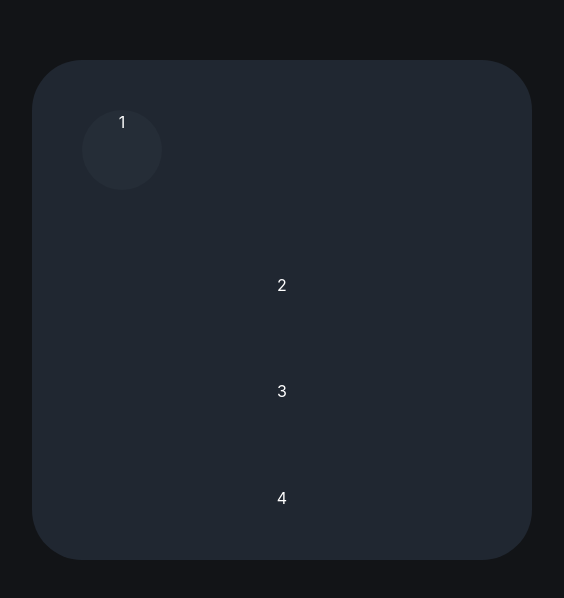
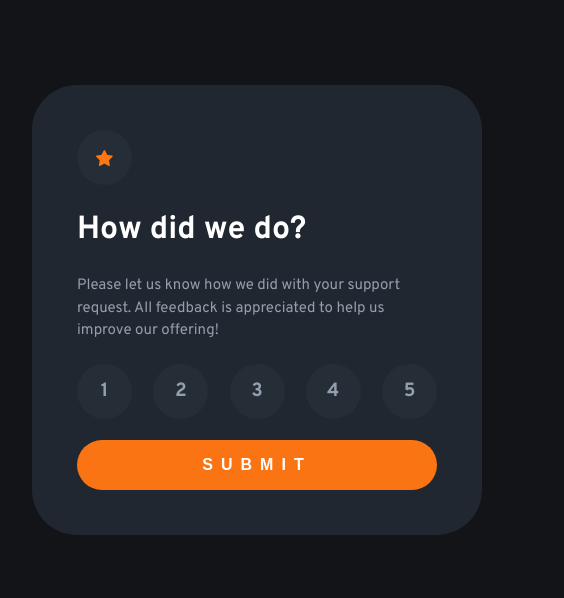
Before and after one commit to Nelia11/rating-component-vite-ts, a React (Vite) app: page / in a window 390 px wide. Shown: the part 112-710 px from the top of the page, 564 px wide, since content can reach past the window. Built offline with nearby package versions, Linux system fonts and the light colour scheme.

Commit message:
Add desktop and mobile design for active states

```diff
--- a/src/App.css
+++ b/src/App.css
@@ -1,3 +1,5 @@
+@import url('https://fonts.googleapis.com/css2?family=Overpass:wght@400;700&display=swap');
+
 #root {
   max-width: 1280px;
   margin: 0 auto;
@@ -10,8 +12,8 @@
 
 .container {
   background-color: hsl(215.3,21%,15.9%);
-  width: 500px;
-  height: 500px;
+  width: 450px;
+  height: 450px;
   border-radius: 10%;
   display: flex;
   justify-content: center;
@@ -26,9 +28,28 @@
   justify-content: space-between;
 }
 
-.circle {
-  background-color:  hsl(213, 19%, 18%);
-  width: 80px;
-  height: 80px;
-  border-radius: 50%;
+h1 {
+  text-align: left;
+  font-family: 'Overpass', sans-serif;
+  font-weight: 700;
 }
+
+p {
+  text-align: left;
+  font-family: 'Overpass', sans-serif;
+  font-weight: 400;
+  font-size: 15px;
+  color: hsl(217, 12%, 63%);
+}
+
+@media screen and (max-width: 375px) {
+  .container {
+    width: 350px;
+    border-radius: 1.2rem;
+  }
+
+  .row-wrap {
+    width: 85%;
+    height: 85%;
+  }
+}
--- a/src/App.tsx
+++ b/src/App.tsx
@@ -1,14 +1,20 @@
 import './App.css'
+import RatingRow from './components/RatingRow/RatingRow'
+import StarredCircle from './components/StarredCircle/StarredCircle';
+import SubmitButton from './components/UI/SubmitButton/SubmitButton';
 
 function App() {
-
   return (
     <div className="container">
       <div className="row-wrap">
-        <div className="circle">1</div>
-        <div>2</div>
-        <div>3</div>
-        <div>4</div>
+        <StarredCircle />
+        <h1>How did we do?</h1>
+        <p>
+          Please let us know how we did with your support request.
+          All feedback is appreciated to help us improve our offering!
+        </p>
+        <RatingRow />
+        <SubmitButton />
       </div>
     </div>
   )
--- /dev/null
+++ b/src/components/Circle/Circle.css
@@ -0,0 +1,22 @@
+.circle {
+    background-color:  hsl(213, 19%, 18%);
+    width: 55px;
+    height: 55px;
+    border-radius: 50%;
+    border: none;
+    font-family: 'Overpass', sans-serif;
+    font-weight: 700;
+    font-size: larger;
+    color: hsl(217, 12%, 63%);
+    transition: background-color 0.5 ease;
+}
+
+.circle:hover {
+    background-color: hsl(25, 97%, 53%);
+    color: hsl(0, 0%, 100%);
+}
+
+.circle:focus {
+    background-color: hsl(216, 12%, 54%);
+    color: hsl(0, 0%, 100%);
+}
--- /dev/null
+++ b/src/components/Circle/Circle.tsx
@@ -0,0 +1,13 @@
+import "./Circle.css";
+import { Props } from "../../interfaces/Interfaces";
+
+const Circle = ({children}: Props) => {
+    return (
+        <button className="circle"
+        >
+            {children}
+        </button>
+    );
+};
+
+export default Circle;
--- /dev/null
+++ b/src/components/RatingRow/RatingRow.css
@@ -0,0 +1,4 @@
+.rating-row {
+    display: flex;
+    justify-content: space-between;
+}
--- /dev/null
+++ b/src/components/RatingRow/RatingRow.tsx
@@ -0,0 +1,20 @@
+import React from 'react';
+import "./RatingRow.css";
+import Circle from '../Circle/Circle';
+
+const RatingRow = () => {
+
+    return (
+        <div className="rating-row">
+            {[...Array(5)].map((star, index) => {
+                index += 1;
+                return (
+                    <Circle key={index}
+                    >{index}</Circle>
+                )
+            })}
+        </div>
+    );
+};
+
+export default RatingRow;
--- /dev/null
+++ b/src/components/StarredCircle/StarredCircle.css
@@ -0,0 +1,9 @@
+.starred-circle {
+    background-color:  hsl(213, 19%, 18%);
+    width: 55px;
+    height: 55px;
+    border-radius: 50%;
+    display: flex;
+    align-items: center;
+    justify-content: center;
+}
--- /dev/null
+++ b/src/components/StarredCircle/StarredCircle.tsx
@@ -0,0 +1,11 @@
+import "./StarredCircle.css";
+
+const StarredCircle = () => {
+    return (
+        <div className="starred-circle">
+            <img src="images/icon-star.svg" alt="star" />
+        </div>
+    );
+};
+
+export default StarredCircle;
--- /dev/null
+++ b/src/components/UI/SubmitButton/SubmitButton.css
@@ -0,0 +1,16 @@
+.orange-btn {
+    letter-spacing: .5rem;
+    background-color: hsl(25, 97%, 53%);
+    color: hsl(0, 0%, 100%);
+    border-radius: 2rem;
+    border: none;
+    padding: .5rem;
+    font-size: medium;
+    font-weight: 700;
+    height: 50px;
+}
+
+.orange-btn:hover {
+    background-color: hsl(0, 0%, 100%);
+    color: hsl(25, 97%, 53%);
+}
--- /dev/null
+++ b/src/components/UI/SubmitButton/SubmitButton.tsx
@@ -0,0 +1,11 @@
+import "./SubmitButton.css";
+
+const SubmitButton = () => {
+    return (
+        <button className="orange-btn">
+            SUBMIT
+        </button>
+    );
+};
+
+export default SubmitButton;
--- a/src/index.css
+++ b/src/index.css
@@ -1,17 +1,8 @@
 :root {
-  font-family: Inter, system-ui, Avenir, Helvetica, Arial, sans-serif;
   line-height: 1.5;
   font-weight: 400;
-
-  color-scheme: light dark;
   color: hsl(0, 0%, 100%);
   background-color: hsl(216, 12%, 8%);
-
-  font-synthesis: none;
-  text-rendering: optimizeLegibility;
-  -webkit-font-smoothing: antialiased;
-  -moz-osx-font-smoothing: grayscale;
-  -webkit-text-size-adjust: 100%;
 }
 
 body {
@@ -21,3 +12,9 @@ body {
   min-width: 320px;
   min-height: 100vh;
 }
+
+* {
+  box-sizing: border-box;
+  margin: 0;
+  padding: 0;
+}
--- /dev/null
+++ b/src/interfaces/Interfaces.tsx
@@ -0,0 +1,5 @@
+import { ReactNode } from 'react';
+
+export interface Props {
+    children?: ReactNode;
+}
```
